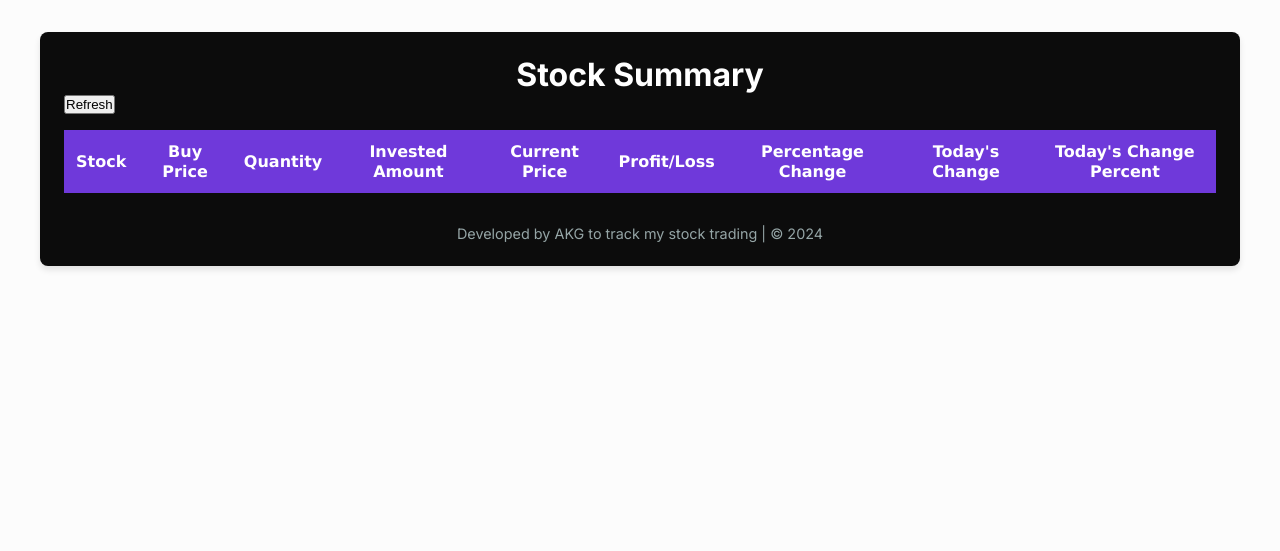
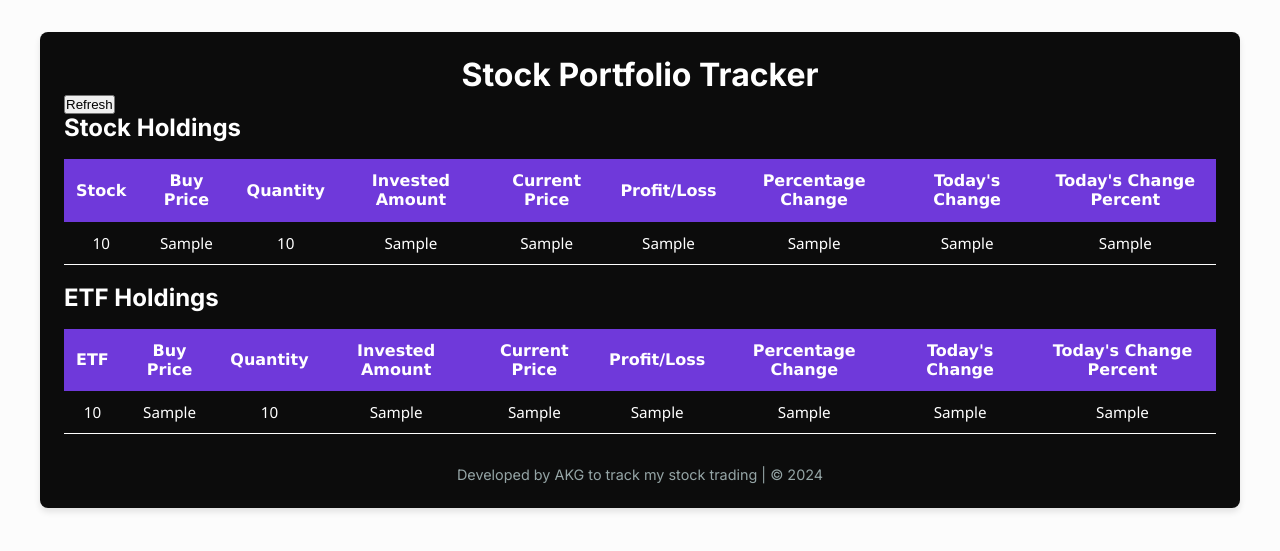
Before and after one commit to abhaygunhalkar/stockholdings, a Flask app: template templates/stocks.html in a window 1280 px wide. Shown: the top 551 px of the page. Run offline with Flask 3, Linux system fonts and the light colour scheme; the template is opened without the code that fills it: most values are stand-ins (such as "Sample title", 1, 10 or a date in 2020); lists and menus that the app fills with data are empty.

Commit message:
Modified to Separate Stock and ETF

```diff
--- a/app.py
+++ b/app.py
@@ -12,21 +12,17 @@
                 row[key] = None  # Replace NaN with None (converted to null in JSON)
     return data
 
-
-    # Load stock data and fetch real-time prices
+# Load stock data and fetch real-time prices
 def load_stock_data():
     try:
-        # Read the Excel file
         file_path = 'mystockholdings.xlsx'
         df = pd.read_excel(file_path)
 
-        # Ensure required columns are present
-        required_columns = ['Stock', 'Buy Price', 'Quantity']
+        required_columns = ['Stock', 'Buy Price', 'Quantity', 'Type']
         missing_columns = [col for col in required_columns if col not in df.columns]
         if missing_columns:
             return {"error": f"Missing columns in Excel file: {', '.join(missing_columns)}"}
 
-        # Fetch real-time stock prices and calculate values
         stock_symbols = df['Stock'].tolist()
         real_time_prices = {}
         todays_change = {}
@@ -47,12 +43,6 @@
                 todays_change[symbol] = 0
                 todays_change_percent[symbol] = 0
 
-        # Validate that mappings are dictionaries
-        if not isinstance(todays_change, dict) or not isinstance(todays_change_percent, dict):
-            print('Internal error: Mapping variables are not dictionaries.')
-            return {"error": "Internal error: Mapping variables are not dictionaries."}
-
-        # Add calculated fields to the DataFrame
         df['Invested Amount'] = df['Buy Price'] * df['Quantity']
         df['Current Price'] = df['Stock'].map(real_time_prices)
         df['Profit/Loss'] = (df['Current Price'] - df['Buy Price']) * df['Quantity']
@@ -60,22 +50,18 @@
         df['Todays Change'] = df['Stock'].map(todays_change)
         df['Todays Change Percent'] = df['Stock'].map(todays_change_percent)
 
-        # Save the updated data back to the Excel file
         df.to_excel(file_path, index=False)
 
-        # Convert to a list of dictionaries for JSON response
         return df.to_dict(orient='records')
-
     except Exception as e:
         return {"error": str(e)}
 
-# API to fetch stock data
 @app.route('/api/stocks')
 def get_stocks():
     try:
         data = load_stock_data()
-        sanitized_data = sanitize_data(data)  # Sanitize for NaN
-        formatted_data = format_data(sanitized_data)  # Format numbers
+        sanitized_data = sanitize_data(data)
+        formatted_data = format_data(sanitized_data)
         return jsonify(formatted_data)
     except Exception as e:
         return jsonify({'error': str(e)}), 500
@@ -83,14 +69,35 @@
 def format_data(data):
     for row in data:
         for key, value in row.items():
-            if isinstance(value, float):  # Check if the value is a float
-                row[key] = round(value, 2)  # Round to 2 decimal places
+            if isinstance(value, float):
+                row[key] = round(value, 2)
     return data
 
 # Frontend route
 @app.route('/stocks')
 def stock_page():
-    return render_template('stocks.html')
+    data = load_stock_data()
+
+    if isinstance(data, dict) and "error" in data:
+        return f"Error: {data['error']}"
+
+    # Print the raw data for debugging
+    #print("Raw Data:", data)
+
+    # Ensure correct filtering with stripped spaces and case insensitivity
+    stocks = [item for item in data if str(item.get('Type', '')).strip().lower() == 'stock']
+    etfs = [item for item in data if str(item.get('Type', '')).strip().lower() == 'etf']
+
+    # Print the filtered results to debug
+    print("Stocks:", [item['Stock'] for item in stocks])
+    print("ETFs:", [item['Stock'] for item in etfs])
+
+    return render_template('stocks.html', stocks=stocks, etfs=etfs)
+
+
+
+
+
 
 if __name__ == '__main__':
     app.run(debug=True)
--- a/static/JS/stocks.js
+++ b/static/JS/stocks.js
@@ -1,33 +1,55 @@
-function fetchStockData() {
-    $.get('/api/stocks', function(data) {
-        const tableBody = $('#stock-table-body');
-        tableBody.empty(); // Clear previous data
-        data.forEach(stock => {
-            const row = `
+$(document).ready(function () {
+    function fetchStockData() {
+        $.ajax({
+            url: "/api/stocks",  // Make sure this endpoint provides correctly filtered data
+            method: "GET",
+            dataType: "json",
+            success: function (data) {
+                updateTables(data);
+            },
+            error: function (xhr, status, error) {
+                console.error("Error fetching stock data:", error);
+            }
+        });
+    }
+
+    function updateTables(data) {
+        let stockTableBody = $("#stock-table-body");
+        let etfTableBody = $("#etf-table-body");
+
+        stockTableBody.empty();  // Clear existing rows
+        etfTableBody.empty();
+
+        data.forEach(item => {
+            let row = `
                 <tr>
-                    <td>${stock['Stock']}</td>
-                    <td>${stock['Buy Price']}</td>
-                    <td>${stock['Quantity']}</td>
-                    <td>${stock['Invested Amount']}</td>
-                    <td>${stock['Current Price']}</td>
-                    <td style="color: ${stock['Profit/Loss'] > 0 ? 'green' : 'red'};">
-                        ${stock['Profit/Loss']}
+                    <td>${item.Stock}</td>
+                    <td>${item["Buy Price"]}</td>
+                    <td>${item.Quantity}</td>
+                    <td>${item["Invested Amount"]}</td>
+                    <td>${item["Current Price"]}</td>
+                    <td>${item["Profit/Loss"]}</td>
+                    <td style="color: ${item['Percentage Change'] > 0 ? 'green' : 'red'};">
+                        ${item['Percentage Change']}%
                     </td>
-                    <td>${stock['Percentage Change']}%</td>
-                    <td>${stock['Todays Change']}</td>
-                    <td style="color: ${stock['Todays Change Percent'] > 0 ? 'green' : 'red'};">
-                        ${stock['Todays Change Percent']}%
+                    <td>${item["Todays Change"]}</td>
+                    <td style="color: ${item['Todays Change Percent'] > 0 ? 'green' : 'red'};">
+                        ${item['Todays Change Percent']}%
                     </td>
                 </tr>
             `;
-            tableBody.append(row);
+
+            if (item.Type.toLowerCase().trim() === "stock") {
+                stockTableBody.append(row);
+            } else if (item.Type.toLowerCase().trim() === "etf") {
+                etfTableBody.append(row);
+            }
         });
-    }).fail(function(err) {
-        alert('Error fetching stock data: ' + err.responseJSON.error);
+    }
+
+    $("#refresh-btn").click(function () {
+        fetchStockData();  // Refresh data when button is clicked
     });
-}
 
-$(document).ready(function() {
-    $('#refresh-btn').on('click', fetchStockData);
     fetchStockData(); // Initial load
 });
--- a/templates/stocks.html
+++ b/templates/stocks.html
@@ -16,8 +16,11 @@
 
 <body>
     <div class="container">
-        <h1 style="text-align: center;">Stock Summary</h1>
+        <h1 style="text-align: center;">Stock Portfolio Tracker</h1>
         <button id="refresh-btn" class="btn btn-primary mb-3">Refresh</button>
+
+        <!-- Stock Holdings Table -->
+        <h2>Stock Holdings</h2>
         <table>
             <thead>
                 <tr>
@@ -33,12 +36,58 @@
                 </tr>
             </thead>
             <tbody id="stock-table-body">
-                <!-- Rows will be populated here -->
+                {% for stock in stocks %}
+                <tr>
+                    <td>{{ stock.Stock }}</td>
+                    <td>{{ stock['Buy Price'] }}</td>
+                    <td>{{ stock.Quantity }}</td>
+                    <td>{{ stock['Invested Amount'] }}</td>
+                    <td>{{ stock['Current Price'] }}</td>
+                    <td>{{ stock['Profit/Loss'] }}</td>
+                    <td>{{ stock['Percentage Change'] }}</td>
+                    <td>{{ stock['Todays Change'] }}</td>
+                    <td>{{ stock['Todays Change Percent'] }}</td>
+                </tr>
+                {% endfor %}
             </tbody>
         </table>
+        <br>
+        <!-- ETF Holdings Table -->
+        <h2>ETF Holdings</h2>
+        <table>
+            <thead>
+                <tr>
+                    <th>ETF</th>
+                    <th>Buy Price</th>
+                    <th>Quantity</th>
+                    <th>Invested Amount</th>
+                    <th>Current Price</th>
+                    <th>Profit/Loss</th>
+                    <th>Percentage Change</th>
+                    <th>Today's Change</th>
+                    <th>Today's Change Percent</th>
+                </tr>
+            </thead>
+            <tbody id="etf-table-body">
+                {% for etf in etfs %}
+                <tr>
+                    <td>{{ etf.Stock }}</td>
+                    <td>{{ etf['Buy Price'] }}</td>
+                    <td>{{ etf.Quantity }}</td>
+                    <td>{{ etf['Invested Amount'] }}</td>
+                    <td>{{ etf['Current Price'] }}</td>
+                    <td>{{ etf['Profit/Loss'] }}</td>
+                    <td>{{ etf['Percentage Change'] }}</td>
+                    <td>{{ etf['Todays Change'] }}</td>
+                    <td>{{ etf['Todays Change Percent'] }}</td>
+                </tr>
+                {% endfor %}
+            </tbody>
+        </table>
+
         <footer>
             <p>Developed by AKG to track my stock trading | © 2024</p>
-          </footer>
+        </footer>
     </div>
 </body>
 </html>
```
Also changed, not shown: 1 other file.
